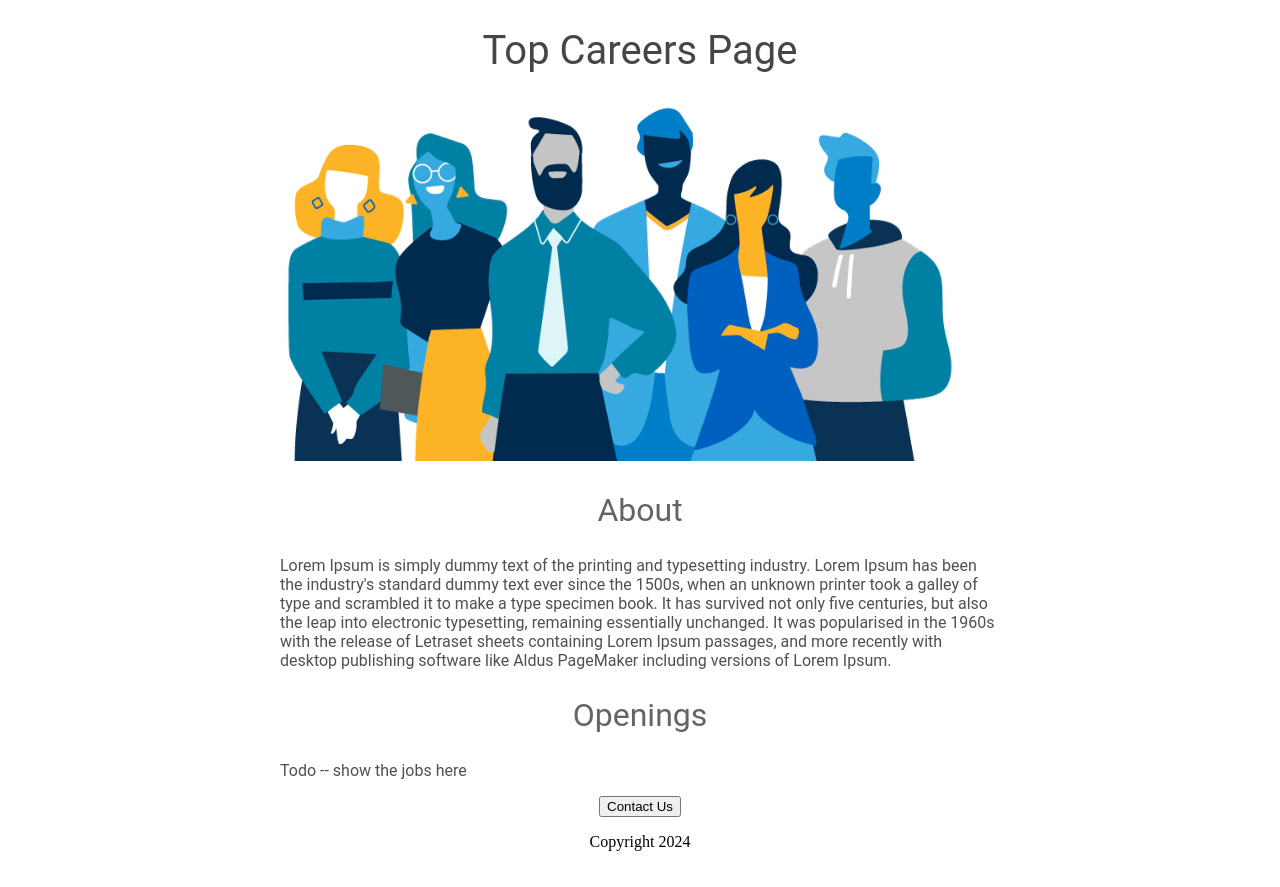
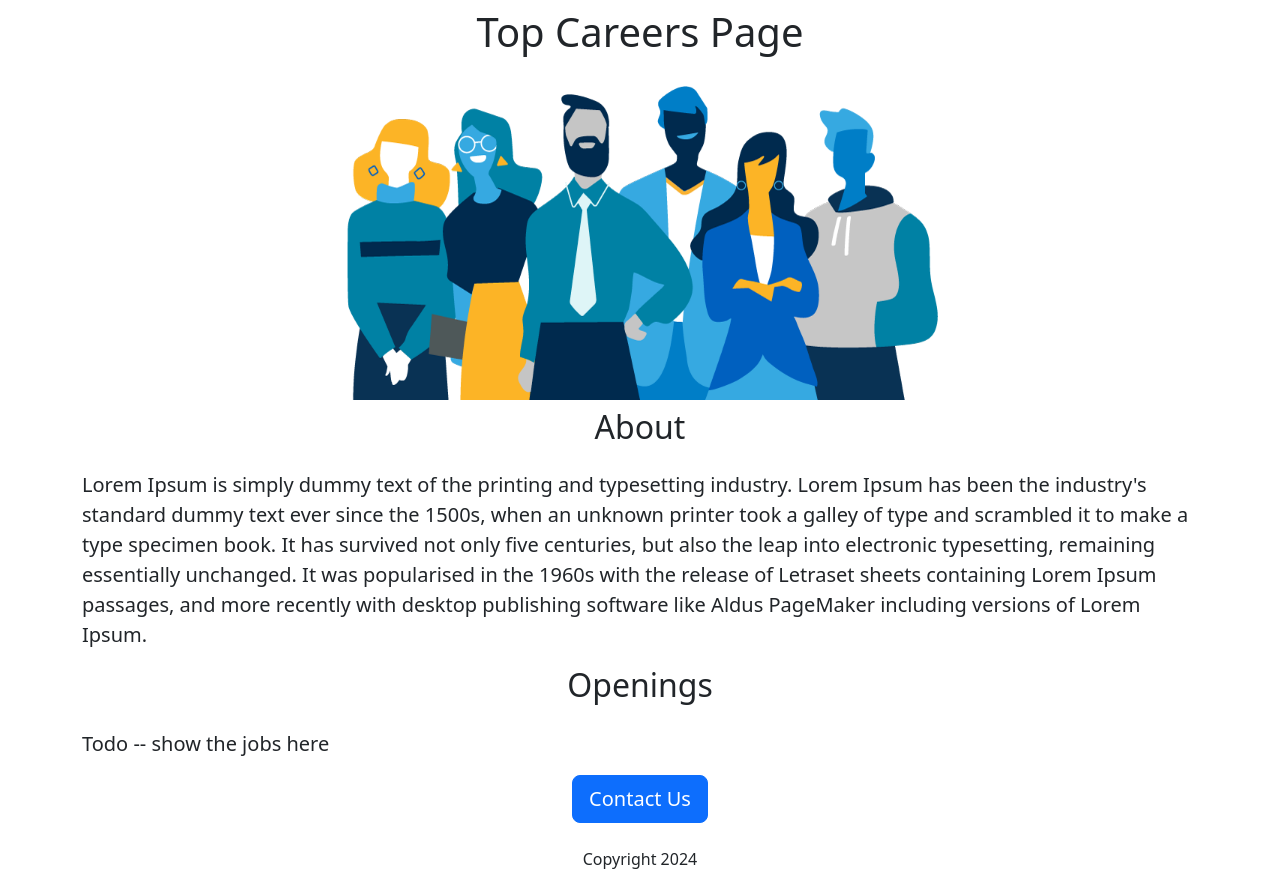
Before and after one commit to OmkarPatkar/careers-website, a Flask app: page / in a window 1280 px wide. Before the commit the page ends 851 px from the top, so only its background shows below. Run offline with Flask 3, Linux system fonts and the light colour scheme.

Commit message:
added bootstarp

```diff
--- a/templates/home.html
+++ b/templates/home.html
@@ -5,53 +5,35 @@
       Careers
       </title>
     <meta charset="utf-8">
+    <meta name="viewport" content="width=device-width, initial-scale=1">
+    <link href="https://cdn.jsdelivr.net/npm/bootstrap@5.3.3/dist/css/bootstrap.min.css" rel="stylesheet" integrity="sha384-QWTKZyjpPEjISv5WaRU9OFeRpok6YctnYmDr5pNlyT2bRjXh0JMhjY6hW+ALEwIH" crossorigin="anonymous">
     <style>
-        h1 {
-          font-family: Roboto;
-          font-size: 40px;
-          font-weight: normal;
-          color: rgb(70, 70, 70);
-          text-align: center;
-        }
-
       #banner {
         width: 100;
         height: 360px;
         object-fit: cover;
+        margin: auto;
       }
-
-        h2 {
-          font-family: Roboto;
-          font-size: 32px;
-          font-weight: normal;
-          color: rgb(100, 100, 100);
-          text-align: center;
-        }
-
-        .bodytext {
-          font-family: Roboto;
-          color: rgb(80, 80, 80);
-        }
-
-        #container {
+      .contain {
         max-width: 720px;
         margin: 0 auto;
       }
+
       </style>
 
   </head>
   <body>
-    <div id="container">
-    <h1>Top Careers Page</h1>
-    <img id='banner' src='https://db993c38-fc80-48c3-8353-6b27932608dc-00-2tlmko8ta708t.pike.replit.dev/static/banner.png' height='320'>
-    <h2>About</h2>
-    <p class="bodytext">Lorem Ipsum is simply dummy text of the printing and typesetting industry. Lorem Ipsum has been the industry's standard dummy text ever since the 1500s, when an unknown printer took a galley of type and scrambled it to make a type specimen book. It has survived not only five centuries, but also the leap into electronic typesetting, remaining essentially unchanged. It was popularised in the 1960s with the release of Letraset sheets containing Lorem Ipsum passages, and more recently with desktop publishing software like Aldus PageMaker including versions of Lorem Ipsum. </p>
+    <h1 class="text-center mt-2 mb-4">Top Careers Page</h1>
+    <img src='https://db993c38-fc80-48c3-8353-6b27932608dc-00-2tlmko8ta708t.pike.replit.dev/static/banner.png' class="rounded mx-auto d-block" height='320'>
+    <div class="container">
+    <h2 class="text-center mt-2 mb-4">About</h2>
+    <p class="lead">Lorem Ipsum is simply dummy text of the printing and typesetting industry. Lorem Ipsum has been the industry's standard dummy text ever since the 1500s, when an unknown printer took a galley of type and scrambled it to make a type specimen book. It has survived not only five centuries, but also the leap into electronic typesetting, remaining essentially unchanged. It was popularised in the 1960s with the release of Letraset sheets containing Lorem Ipsum passages, and more recently with desktop publishing software like Aldus PageMaker including versions of Lorem Ipsum. </p>
 
-    <h2>Openings</h2>
-    <p class="bodytext">Todo -- show the jobs here</p>
-      <div style='text-align:center'>
-            <button>Contact Us</button>
-          <p>Copyright 2024</p>
+    <h2 class="text-center mt-2 mb-4">Openings</h2>
+    <p class="lead">Todo -- show the jobs here</p>
+      <div class='text-center'>
+            <button class="btn btn-primary btn-lg">Contact Us</button>
+          <p class=mt-4>Copyright 2024</p>
       </div>
   </div>
 </body>
```
Lines whose indentation alone changed are shown as unchanged.
